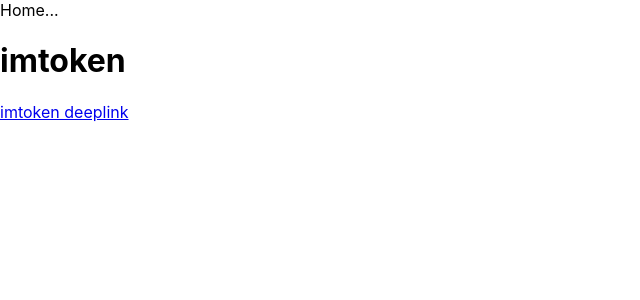
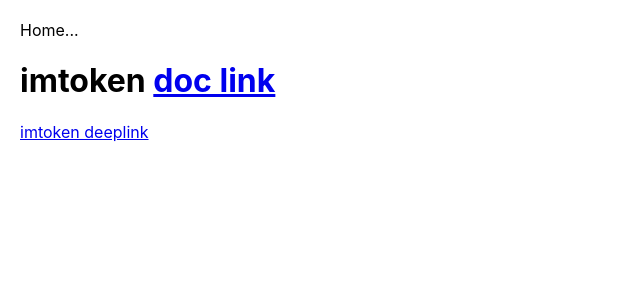
Before and after one commit to unicornonea/adapterjs, a React (Create React App) app: page /#/ in a window 1280 px wide. Shown: the top 300 px of the page, without its empty margins (0-640 px from the left). Built offline with nearby package versions, Linux system fonts and the light colour scheme; no server answers; what tronweb would draw is missing.

Commit message:
add imtoken

```diff
--- a/src/components/Home.tsx
+++ b/src/components/Home.tsx
@@ -48,10 +48,15 @@
   }, []);
   const openseaUrl = encodeURI('https://opensea.io/');
   return (
-    <div>
+    <div className="home-container">
       <div>Home...</div>
       <div>
-        <h1>imtoken</h1>
+        <h1>
+          imtoken{' '}
+          <a href="https://imtoken.gitbook.io/developers/v/zh/products/deep-linking" target="_blank">
+            doc link
+          </a>
+        </h1>
         <div>
           <a href={`imtokenv2://navigate/DappView?url=${openseaUrl}`}>imtoken deeplink</a>
         </div>
--- a/src/index.css
+++ b/src/index.css
@@ -1,13 +1,15 @@
 body {
   margin: 0;
-  font-family: -apple-system, BlinkMacSystemFont, 'Segoe UI', 'Roboto', 'Oxygen',
-    'Ubuntu', 'Cantarell', 'Fira Sans', 'Droid Sans', 'Helvetica Neue',
-    sans-serif;
+  font-family: -apple-system, BlinkMacSystemFont, 'Segoe UI', 'Roboto', 'Oxygen', 'Ubuntu', 'Cantarell', 'Fira Sans',
+    'Droid Sans', 'Helvetica Neue', sans-serif;
   -webkit-font-smoothing: antialiased;
   -moz-osx-font-smoothing: grayscale;
 }
 
 code {
-  font-family: source-code-pro, Menlo, Monaco, Consolas, 'Courier New',
-    monospace;
+  font-family: source-code-pro, Menlo, Monaco, Consolas, 'Courier New', monospace;
 }
+
+.home-container {
+  padding: 20px;
+}
```
Also changed, not shown: 1 other file (tests, documents, lock files or other folders).
